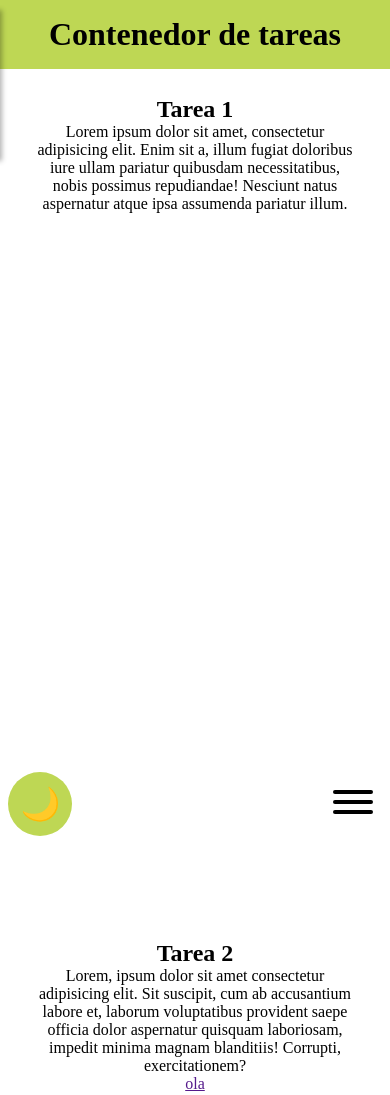
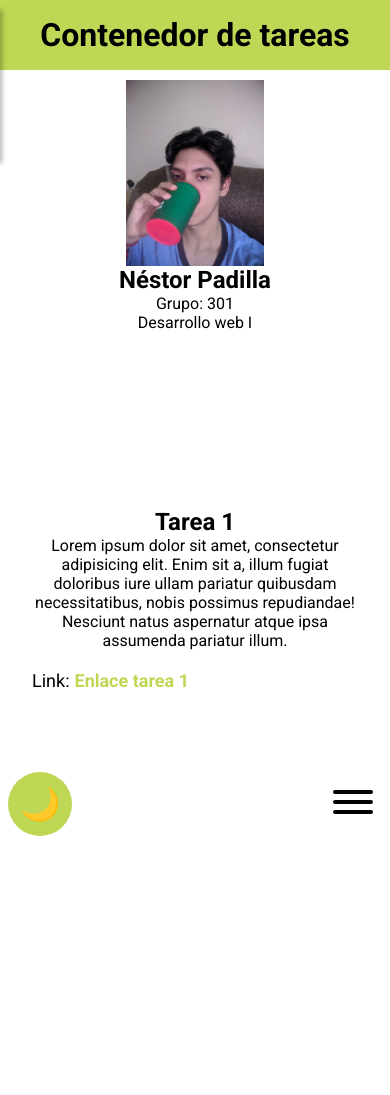
Before and after one commit to netor98/practicas-web, a website with bundled scripts: page index.html in a window 390 px wide. Shown: the top 1095 px of the page. Built offline with nearby package versions, Linux system fonts and the light colour scheme.

Commit message:
container responsive

```diff
--- a/index.html
+++ b/index.html
@@ -7,11 +7,30 @@
         <link rel="stylesheet" href="styles/hamburger.css" />
         <link rel="stylesheet" href="styles/style.css" />
         <link rel="stylesheet" href="styles/responsive.css" />
+        <link rel="preconnect" href="https://fonts.googleapis.com" />
+        <link rel="preconnect" href="https://fonts.gstatic.com" crossorigin />
+        <link
+            href="https://fonts.googleapis.com/css2?family=Roboto:ital,wght@0,100;0,300;0,400;0,500;0,700;0,900;1,100;1,300;1,400;1,500;1,700;1,900&display=swap"
+            rel="stylesheet"
+        />
     </head>
     <body>
         <header class="title" dark-theme>
             <h1>Contenedor de tareas</h1>
         </header>
+        <div class="modal-content">
+            <div class="modal-columns">
+                <div class="modal-column">
+                    <img src="foto.jpeg" id="foto" alt="Your Image" />
+                </div>
+                <div class="modal-column">
+                    <h2>Néstor Padilla</h2>
+                    <p>Grupo: 301</p>
+                    <p>Desarrollo web I</p>
+                </div>
+            </div>
+        </div>
+
         <main>
             <div class="section" id="seccion1" data-scroll-spy>
                 <h2>Tarea 1</h2>
@@ -20,6 +39,10 @@
                     fugiat doloribus iure ullam pariatur quibusdam necessitatibus, nobis possimus
                     repudiandae! Nesciunt natus aspernatur atque ipsa assumenda pariatur illum.
                 </p>
+                <div class="link-container">
+                    <p>Link:</p>
+                    <a href="#">Enlace tarea 1</a>
+                </div>
             </div>
 
             <div class="section" id="seccion2" data-scroll-spy>
@@ -31,7 +54,10 @@
                         aspernatur quisquam laboriosam, impedit minima magnam blanditiis! Corrupti,
                         exercitationem?
                     </p>
-                    <a href="">ola</a>
+                    <div class="link-container">
+                        <p>Link:</p>
+                        <a href="#">Enlace tarea 2</a>
+                    </div>
                 </div>
             </div>
 
@@ -44,19 +70,6 @@
             <button class="theme-btn light-theme">🌙</button>
         </main>
 
-        <div class="modal-content">
-            <div class="modal-columns" dark-theme>
-                <div class="modal-column">
-                    <img src="foto.jpeg" id="foto" alt="Your Image" />
-                </div>
-                <div class="modal-column">
-                    <h2>Néstor Padilla</h2>
-                    <p>Grupo: 301</p>
-                    <p>Desarrollo web I</p>
-                </div>
-            </div>
-        </div>
-
         <aside class="panel">
             <nav class="menu">
                 <a href="#seccion1" data-scroll-spy>Tarea 1</a>
--- a/js/change-theme.js
+++ b/js/change-theme.js
@@ -5,6 +5,7 @@ export default function theme(themeBtn) {
 
     let counter = 1;
     if (localStorage.getItem('dark') == 'true') counter++;
+
     d.addEventListener('click', (e) => {
         if (e.target.matches(themeBtn)) {
             if (counter % 2 == 0) {
--- a/styles/responsive.css
+++ b/styles/responsive.css
@@ -62,6 +62,8 @@
     .modal-content {
         margin: 5rem auto;
         grid-area: modal;
+        display: block;
+        padding: 0;
     }
 
     .modal-columns {
@@ -71,6 +73,8 @@
         box-shadow: 7px 5px 25px rgb(190, 215, 84, 0.7);
         border-radius: 5px;
         overflow: hidden;
+        justify-content: inherit;
+        flex-direction: initial;
     }
 
     .modal-column {
--- a/styles/style.css
+++ b/styles/style.css
@@ -2,8 +2,9 @@
     margin: 0;
     padding: 0;
     box-sizing: border-box;
-    font-family: 'Raleway', 'sans-serif';
+    font-family: 'Roboto', 'sans-serif';
 }
+
 /* VARIABLES CSS*/
 :root {
     --font-size: 16px;
@@ -25,10 +26,16 @@ html {
     box-sizing: border-box;
     font-family: var(--main-font);
     font-size: var(--font-size);
+    transition: background-color 0.5s ease, color 0.5s ease;
 }
 
 body {
     overflow-x: hidden;
+}
+
+a {
+    text-decoration: none;
+    color: initial;
 }
 
 .title {
@@ -40,11 +47,6 @@ body {
     padding: 1rem;
     text-align: center;
     background-color: var(--main-color);
-}
-
-img {
-    margin: auto 15px;
-    width: 35px;
 }
 
 img:hover {
@@ -192,6 +194,14 @@ img {
     color: var(--main-color);
 }
 
+.dark-theme .link-container a {
+    color: #fff !important;
+}
+
+.dark-theme .link-container a:hover {
+    color: #afabab !important;
+}
+
 .hide-btn {
     opacity: 0;
     cursor: default;
@@ -262,3 +272,52 @@ img {
 #title-section {
     margin-bottom: 10px;
 }
+
+.modal-content {
+    padding: 5rem;
+    display: flex;
+    justify-content: center;
+}
+
+.modal-columns {
+    display: flex;
+    justify-content: center;
+    flex-direction: column;
+}
+
+.modal-column {
+    display: flex;
+    justify-content: center;
+}
+
+.modal-column:nth-child(2) {
+    flex-direction: column;
+    text-align: center;
+}
+
+#foto {
+    width: 60%;
+}
+
+.link-container {
+    margin-top: 20px;
+    display: flex;
+}
+
+.link-container p {
+    font-size: 18px;
+    font-weight: 400;
+}
+
+.link-container a {
+    margin: auto 5px;
+    font-weight: 600;
+    transition: color 0.4s ease;
+    color: var(--main-color);
+    font-size: 18px;
+}
+
+.link-container a:hover {
+    color: #191919;
+    text-decoration: underline;
+}
```
